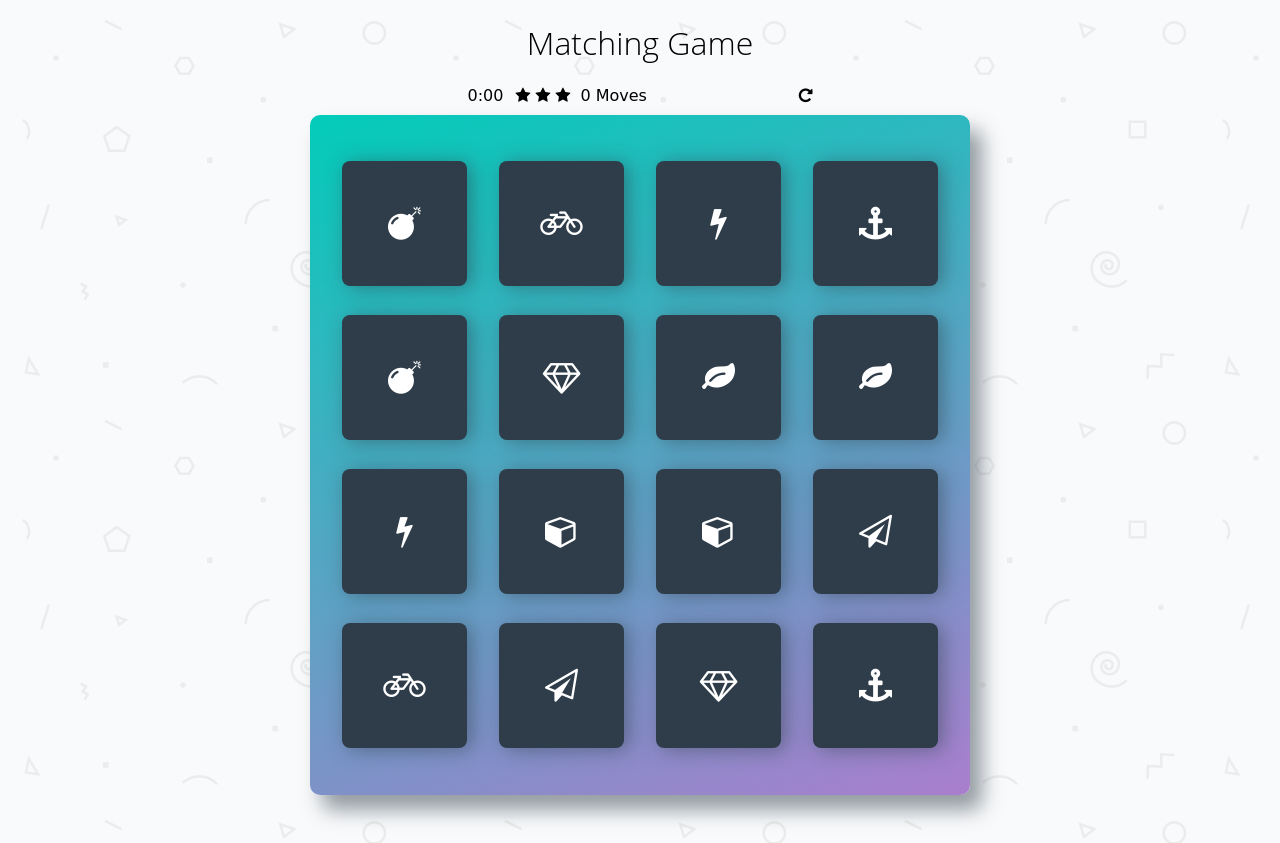
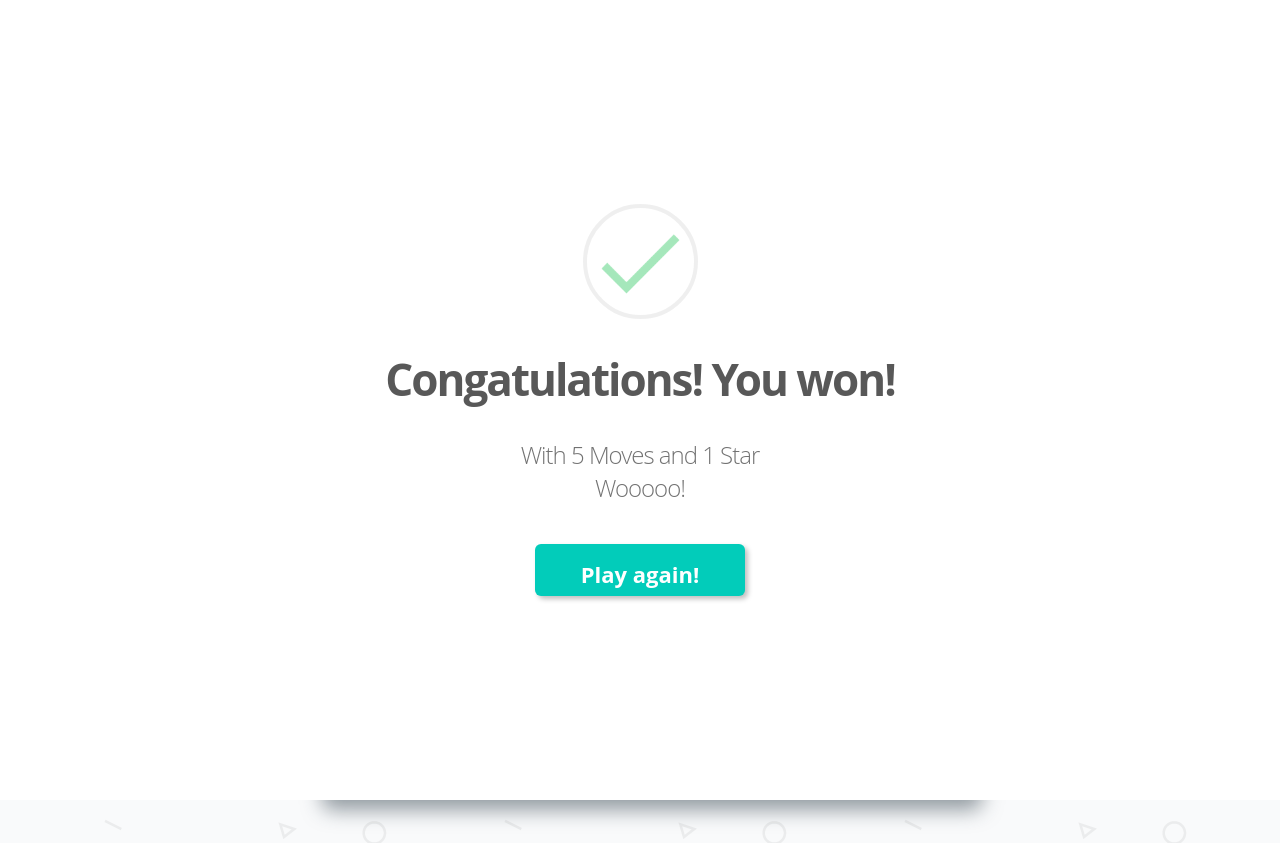
Before and after one commit to For1207/Git-Repos, a plain HTML site: page memory_game/index.html in a window 1280 px wide. Drawn offline with Linux system fonts and the light colour scheme; a web font is replaced by a local one.

Commit message:
feat: Modal window added
Without funcionality.

```diff
--- a/memory_game/css/app.css
+++ b/memory_game/css/app.css
@@ -28,7 +28,7 @@ body {
   flex-direction: column;
 }
 
-h1 {
+h1, .modal {
   font-family: 'Open Sans', sans-serif;
   font-weight: 300;
 }
@@ -110,3 +110,54 @@ h1 {
   float: right;
   cursor: pointer;
 }
+
+.modal {
+  visibility: visible;
+  /* visibility: hidden; */
+  display: flex;
+  justify-content: center;
+  align-items: center;
+  flex-direction: column;
+  background: #fff;
+  position: absolute;
+  top: 0;
+  left: 0;
+  width: 100%;
+  height: 100%;
+}
+
+.checkmark {
+  width: 115px;
+  height: 115px;
+  padding: 8px;
+  border: solid 4px lightgrey;
+  border-radius: 50%;
+  opacity: 0.35;
+}
+
+.modal h1 {
+  font-size: 44px;
+  font-weight: 700;
+  letter-spacing: -2px;
+  opacity: 0.65;
+}
+ .modal_stats, .modal_exclamation {
+  font-size: 24px;
+  letter-spacing: -1px;
+  opacity: 0.55;
+
+}
+
+.modal_play_again {
+margin-top: 40px;
+width: 210px;
+height: 52px;
+background-color: #02ccba;
+color: white;
+text-align: center;
+padding: 15px 0;
+font-size: 22px;
+font-weight: bold;
+border-radius: 6px;
+box-shadow: 3px 3px 5px 0px rgba(0,0,0,0.25);
+}
--- a/memory_game/index.html
+++ b/memory_game/index.html
@@ -82,6 +82,14 @@
       </ul>
   </div>
 
+  <div class = "modal">
+    <img class = "checkmark" src = "../memory_game/images/icons8-checkmark-144.png" alt = "Checkmark">
+    <h1 class = "modal_header">Congatulations! You won!</h1>
+    <span class = "modal_stats">With 5 Moves and 1 Star</span>
+    <span class = "modal_exclamation">Wooooo!</span>
+    <span class = "modal_play_again">Play again!</span>
+  </div>
+
   <script src="js/app.js"></script>
 </body>
 </html>
```
Also changed, not shown: memory_game/images/card-back-side.png (deleted), memory_game/images/icons/book.png (deleted), memory_game/images/icons/bus.png (deleted), memory_game/images/icons/cake.png (deleted), memory_game/images/icons/coffee.png (deleted), memory_game/images/icons/gift.png (deleted), memory_game/images/icons/money.png (deleted), memory_game/images/icons/plane.png (deleted), memory_game/images/icons/shop.png (deleted), memory_game/images/icons8-checkmark-144.png (added), memory_game/images/wallpaper.png (deleted). Lines whose indentation alone changed are shown as unchanged.
